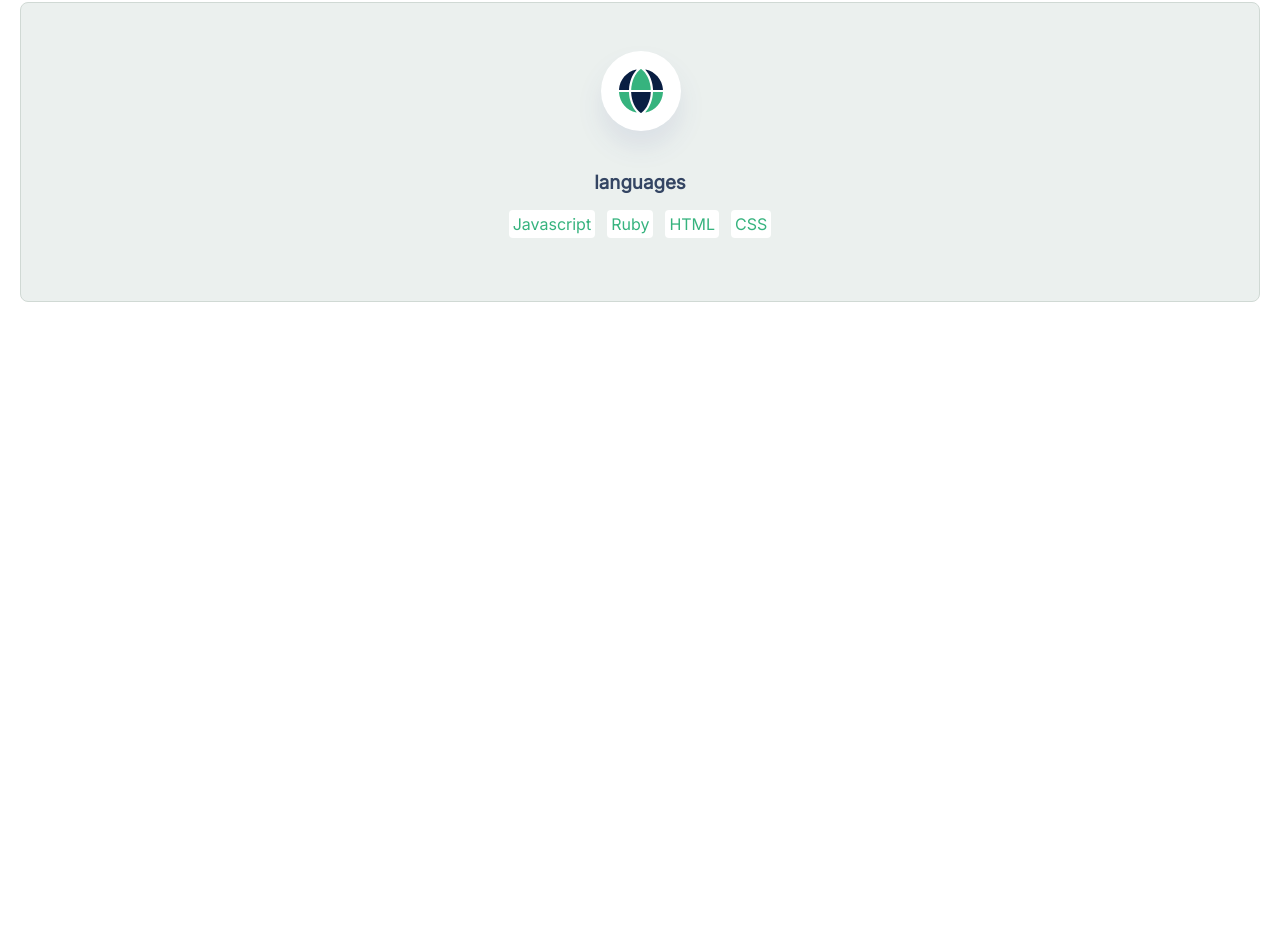
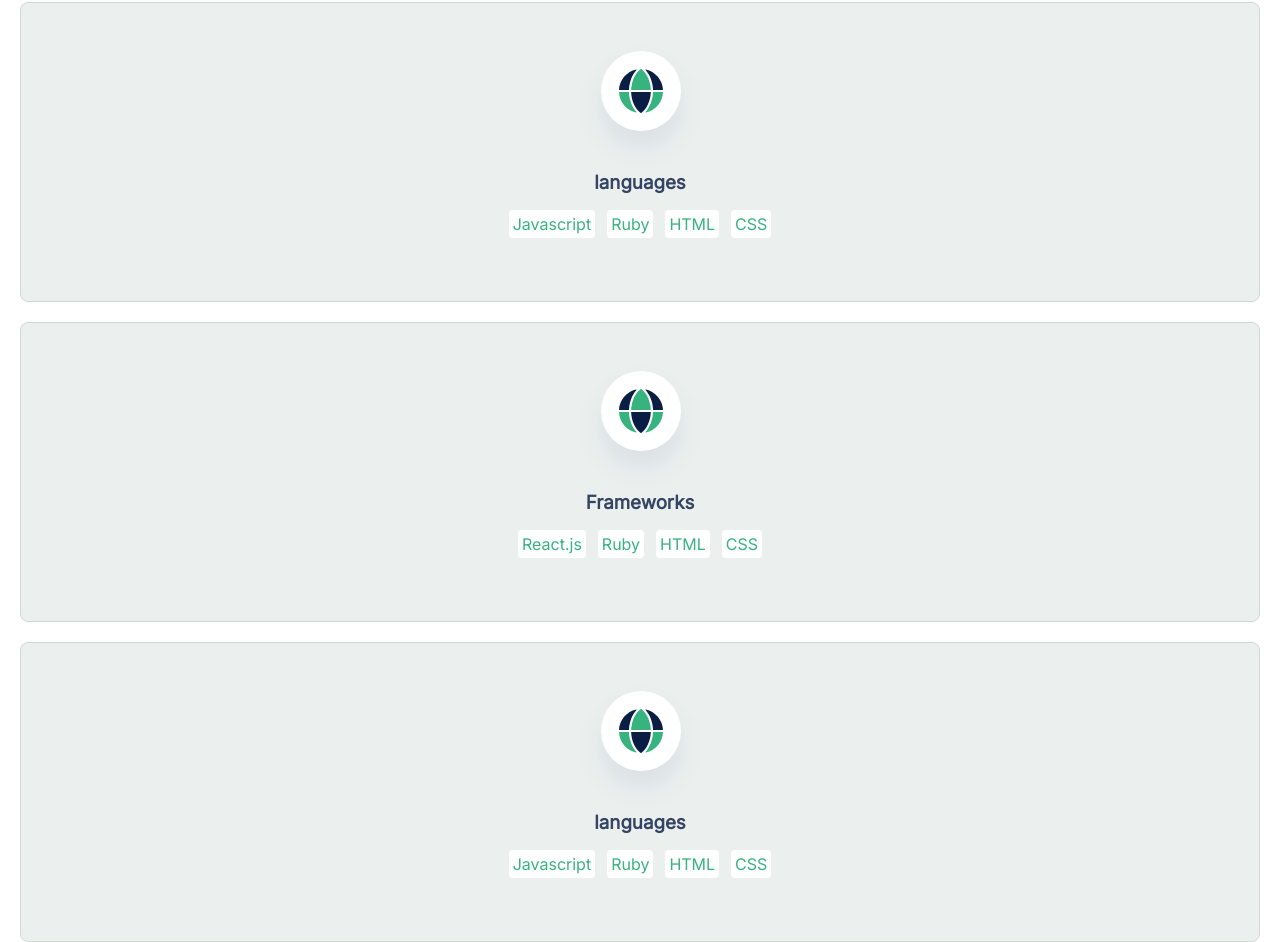
Before and after one commit to AbdulSalamAbro/portfolio-website, a website: page index.html in a window 1280 px wide. Shown: the part 6461-7403 px from the top of the page. Before the commit the page ends 6763 px from the top, so only its background shows below. Drawn offline with Linux system fonts and the light colour scheme.

Commit message:
added framework and skill icon with its divs

```diff
--- a/index.html
+++ b/index.html
@@ -250,26 +250,34 @@
 
         </div>
 
+        <div class="portfolio-details">
+            <img src="assets/languages-icon.svg" alt="">
+            <h1>Frameworks</h1>
 
-        <!-- <div class="project">
+            <ul class="portfolio-languages">
+                <li>React.js</li>
+                <li>Ruby</li>
+                <li>HTML</li>
+                <li>CSS</li>
+            </ul>
 
-            <div class="content">
-                <h3>
-                    Languages
 
-                </h3>
-                <ul class="languages">
-                    <li>Ruby on Rails</li>
-                    <li>CSS</li>
-                    <li>Javascript</li>
-                    <li>HTML</li>
-                </ul>
-                <div class="btn">
-                    <button class="greenbtn">See project</button>
-                </div>
-            </div>
         </div>
-   -->
+
+        <div class="portfolio-details">
+            <img src="assets/languages-icon.svg" alt="">
+            <h1>languages</h1>
+
+            <ul class="portfolio-languages">
+                <li>Javascript</li>
+                <li>Ruby</li>
+                <li>HTML</li>
+                <li>CSS</li>
+            </ul>
+
+
+        </div>
+
        </section>
 
 
```
